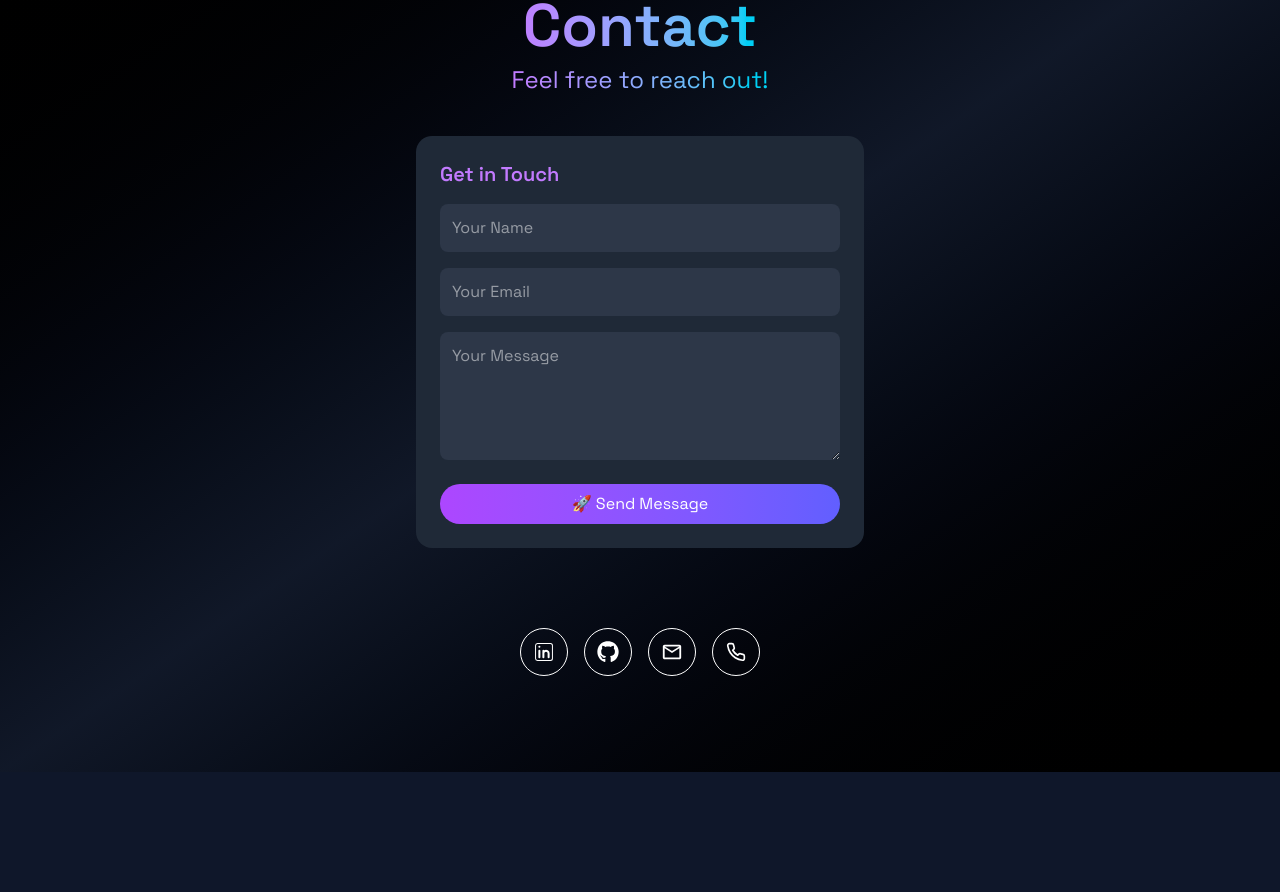
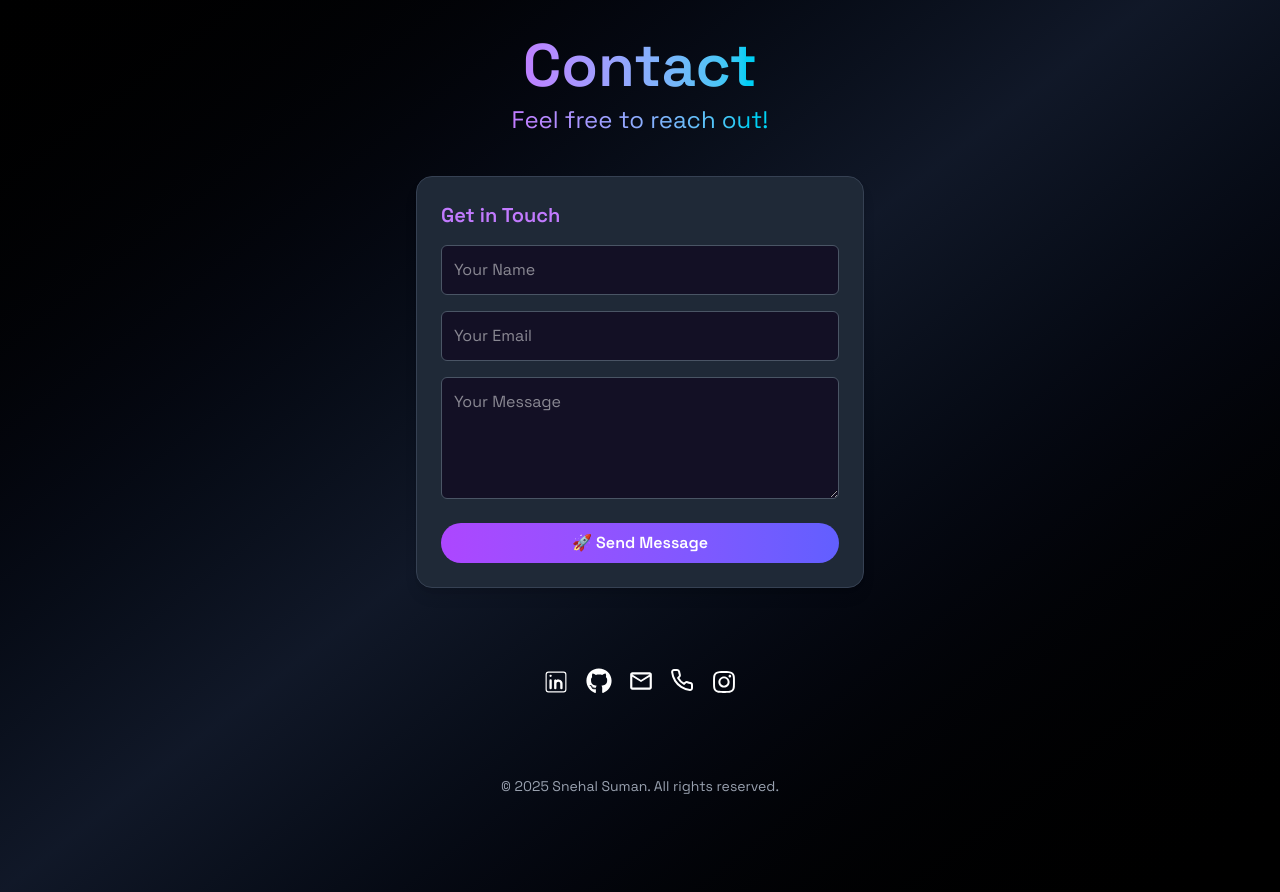
Before and after one commit to snehalsuman/Portfolio, a React (Vite) app: page / in a window 1280 px wide. Shown: the part 4180-5072 px from the top of the page. Before the commit the page ends 4952 px from the top, so only its background shows below. Built offline with nearby package versions, Linux system fonts and the light colour scheme.

Commit message:
enhanced contact form

```diff
--- a/package.json
+++ b/package.json
@@ -17,6 +17,7 @@
     "react": "^19.0.0",
     "react-dom": "^19.0.0",
     "react-icons": "^5.5.0",
+    "react-toastify": "^11.0.5",
     "tailwindcss": "^4.1.3"
   },
   "devDependencies": {
--- a/src/Components/Footer/ContactForm.jsx
+++ /dev/null
@@ -1,72 +0,0 @@
-import { useRef } from "react";
-import emailjs from "emailjs-com";
-import { FiSend } from "react-icons/fi";
-
-const ContactForm = () => {
-  const form = useRef();
-
-  const sendEmail = (e) => {
-    e.preventDefault(); // Prevent default form submission
-
-    console.log("Form submitted");
-
-    // Send email using emailjs
-    emailjs.sendForm(
-      "service_4jb2i8y", // Service ID from EmailJS
-      "template_ksge5zs", // Template ID from EmailJS
-      form.current, // Form reference
-      "B6DpDtpckHmrALxH3" // User ID from EmailJS
-    ).then(
-      (result) => {
-        console.log("Success:", result.text);
-        alert("Message Sent Successfully!");
-      },
-      (error) => {
-        console.error("Error:", error.text);
-        alert("Something went wrong: " + error.text);
-      }
-    );
-  };
-
-  return (
-    <form
-      ref={form}
-      onSubmit={sendEmail} // Ensure that this is properly linked to the form
-      className="bg-[#1e1e2f] p-6 rounded-3xl w-full max-w-2xl text-white shadow-md backdrop-blur-md"
-    >
-      <h2 className="text-2xl font-bold mb-4 bg-clip-text text-transparent bg-gradient-to-r from-purple-400 to-cyan-400">
-        Get in Touch
-      </h2>
-      <input
-        name="user_name"
-        type="text"
-        placeholder="Your Name"
-        required
-        className="w-full p-3 rounded-xl mb-3 bg-[#2b2b3c]"
-      />
-      <input
-        name="user_email"
-        type="email"
-        placeholder="Your Email"
-        required
-        className="w-full p-3 rounded-xl mb-3 bg-[#2b2b3c]"
-      />
-      <textarea
-        name="message"
-        placeholder="Your Message"
-        rows="4"
-        required
-        className="w-full p-3 rounded-xl bg-[#2b2b3c] mb-4"
-      />
-      <button
-        type="submit"
-        className="bg-gradient-to-r from-purple-500 to-indigo-500 px-5 py-3 rounded-full font-bold flex items-center gap-2 hover:scale-105 transition"
-      >
-        <FiSend />
-        Send Message
-      </button>
-    </form>
-  );
-};
-
-export default ContactForm;
--- a/src/Components/Footer/Footer.jsx
+++ b/src/Components/Footer/Footer.jsx
@@ -2,10 +2,45 @@ import { MdOutlineEmail } from "react-icons/md";
 import { CiLinkedin } from "react-icons/ci";
 import { FaGithub } from "react-icons/fa";
 import { FiPhone } from "react-icons/fi";
+import { AiOutlineInstagram } from "react-icons/ai"; // Instagram icon from react-icons
+import { useRef } from "react";
+import { ToastContainer, toast } from "react-toastify";
+import "react-toastify/dist/ReactToastify.css";
 
 const Footer = () => {
+  const form = useRef();
+
+  const handleSubmit = async (e) => {
+    e.preventDefault();
+    const formData = new FormData(form.current);
+
+    try {
+      const response = await fetch("https://formspree.io/f/manerooo", {
+        method: "POST",
+        headers: {
+          Accept: "application/json",
+        },
+        body: formData,
+      });
+
+      if (response.ok) {
+        form.current.reset();
+        toast.success("Message sent successfully! ✅");
+      } else {
+        toast.error("Failed to send message. Please try again.");
+      }
+    } catch (error) {
+      toast.error("Network error. Please check your connection.");
+    }
+  };
+
   return (
-    <div id="Contact" className="p-10 md:p-24 bg-gradient-to-br from-black via-gray-900 to-black min-h-screen text-white rounded-t-3xl flex flex-col items-center justify-center gap-10">
+    <div
+      id="Contact"
+      className="p-10 md:p-24 bg-gradient-to-br from-black via-gray-900 to-black min-h-screen text-white rounded-t-3xl flex flex-col items-center justify-center gap-10"
+    >
+      <ToastContainer />
+
       {/* Heading */}
       <div className="text-center">
         <h1 className="text-4xl font-extrabold md:text-6xl bg-clip-text text-transparent bg-gradient-to-r from-purple-400 to-cyan-400">
@@ -17,13 +52,33 @@ const Footer = () => {
       </div>
 
       {/* Contact Form - Centered */}
-      <div className="bg-[#1f2937] p-6 rounded-2xl w-full max-w-md">
+      <div className="bg-[#1f2937] p-6 rounded-2xl w-full max-w-md shadow-lg border border-gray-700">
         <h2 className="text-xl font-semibold text-purple-400 mb-4">Get in Touch</h2>
-        <form className="flex flex-col gap-4">
-          <input placeholder="Your Name" className="input" />
-          <input placeholder="Your Email" className="input" />
-          <textarea placeholder="Your Message" className="input h-32" />
-          <button type="submit" className="mt-2 bg-gradient-to-r from-purple-500 to-indigo-500 text-white py-2 rounded-full">
+        <form ref={form} onSubmit={handleSubmit} className="flex flex-col gap-4">
+          <input
+            name="name"
+            placeholder="Your Name"
+            required
+            className="w-full p-3 rounded-md bg-[#131025] text-white border border-gray-600 focus:outline-none focus:border-purple-500"
+          />
+          <input
+            name="email"
+            type="email"
+            placeholder="Your Email"
+            required
+            className="w-full p-3 rounded-md bg-[#131025] text-white border border-gray-600 focus:outline-none focus:border-purple-500"
+          />
+          <textarea
+            name="message"
+            placeholder="Your Message"
+            rows="4"
+            required
+            className="w-full p-3 rounded-md bg-[#131025] text-white border border-gray-600 focus:outline-none focus:border-purple-500"
+          />
+          <button
+            type="submit"
+            className="mt-2 bg-gradient-to-r from-purple-500 to-indigo-500 text-white py-2 rounded-full font-semibold hover:scale-105 transition"
+          >
             🚀 Send Message
           </button>
         </form>
@@ -31,10 +86,48 @@ const Footer = () => {
 
       {/* Bottom Contact Icons */}
       <div className="flex gap-4 mt-10">
-        <a href="https://www.linkedin.com/in/snehal-suman/" className="icon-btn"><CiLinkedin size={24} /></a>
-        <a href="https://github.com/snehalsuman" className="icon-btn"><FaGithub size={22} /></a>
-        <a href="mailto:snehals0203@gmail.com" className="icon-btn"><MdOutlineEmail size={22} /></a>
-        <a href="tel:+919142883832" className="icon-btn"><FiPhone size={20} /></a>
+        <a
+          href="https://www.linkedin.com/in/snehal-suman/"
+          className="hover:text-purple-400 transition"
+          target="_blank"
+          rel="noopener noreferrer"
+        >
+          <CiLinkedin size={28} />
+        </a>
+        <a
+          href="https://github.com/snehalsuman"
+          className="hover:text-purple-400 transition"
+          target="_blank"
+          rel="noopener noreferrer"
+        >
+          <FaGithub size={26} />
+        </a>
+        <a
+          href="mailto:snehals0203@gmail.com"
+          className="hover:text-purple-400 transition"
+        >
+          <MdOutlineEmail size={26} />
+        </a>
+        <a
+          href="tel:+919142883832"
+          className="hover:text-purple-400 transition"
+        >
+          <FiPhone size={24} />
+        </a>
+        {/* Instagram Icon */}
+        <a
+          href="https://www.instagram.com/_snehal__2919/"
+          className="hover:text-purple-400 transition"
+          target="_blank"
+          rel="noopener noreferrer"
+        >
+          <AiOutlineInstagram size={28} />
+        </a>
+      </div>
+
+      {/* Copyright Section */}
+      <div className="mt-10 text-center text-sm text-gray-400">
+        <p>© {new Date().getFullYear()} Snehal Suman. All rights reserved.</p>
       </div>
     </div>
   );
```
Also changed, not shown: 1 other file (tests, documents, lock files or other folders).
